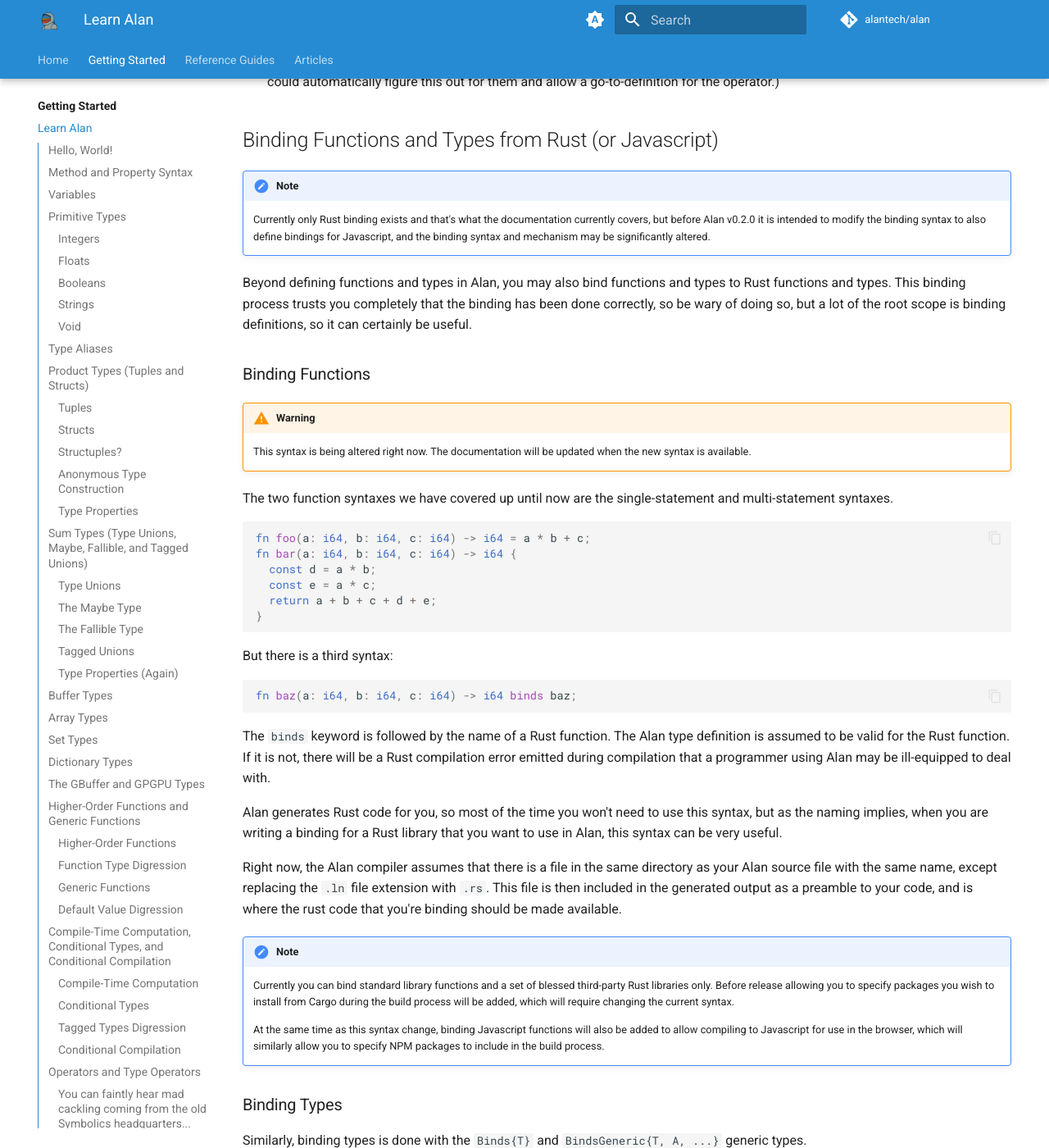
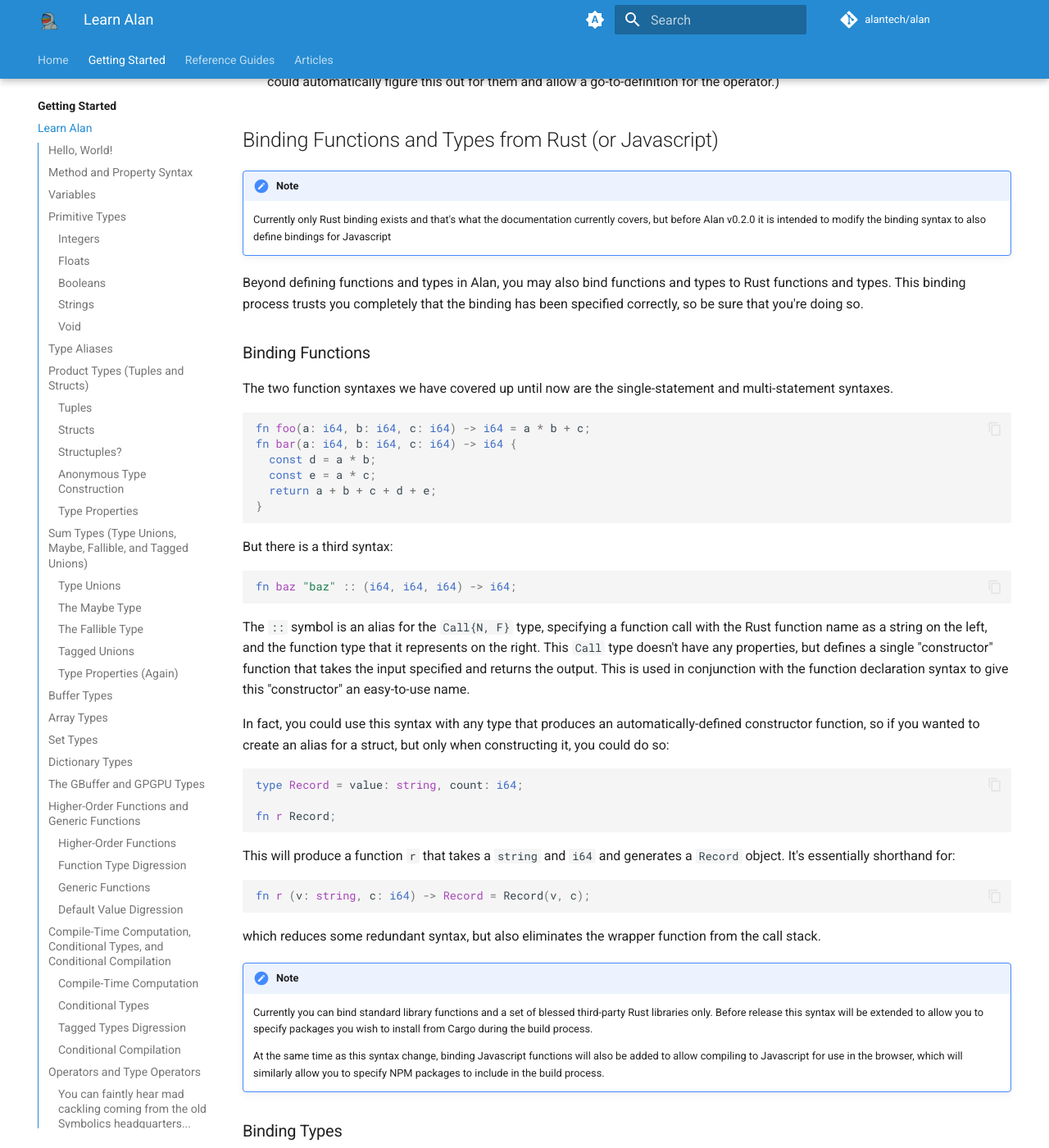
Before and after one commit to alantech/alanlang-docs, an MkDocs documentation site: the page built from docs/tutorial.md, in a window 1280 px wide and 1400 px high, scrolled down 24548 px. Shown: the whole window at 82% size. Built offline with MkDocs 1.6.1 and Material for MkDocs 9.7.7, drawn with Linux system fonts in a browser that asks for light colours; plug-ins that fetch from the network failed and are left out; comment, search, counter and statistics services are not loaded.

Commit message:
Update function binding documentation

````diff
--- a/docs/tutorial.md
+++ b/docs/tutorial.md
@@ -1049,15 +1049,11 @@
 
 !!! note
 
-    Currently only Rust binding exists and that's what the documentation currently covers, but before Alan v0.2.0 it is intended to modify the binding syntax to also define bindings for Javascript, and the binding syntax and mechanism may be significantly altered.
+    Currently only Rust binding exists and that's what the documentation currently covers, but before Alan v0.2.0 it is intended to modify the binding syntax to also define bindings for Javascript
 
-Beyond defining functions and types in Alan, you may also bind functions and types to Rust functions and types. This binding process trusts you completely that the binding has been done correctly, so be wary of doing so, but a lot of the root scope is binding definitions, so it can certainly be useful.
+Beyond defining functions and types in Alan, you may also bind functions and types to Rust functions and types. This binding process trusts you completely that the binding has been specified correctly, so be sure that you're doing so.
 
 ### Binding Functions
-
-!!! warning
-
-    This syntax is being altered right now. The documentation will be updated when the new syntax is available.
 
 The two function syntaxes we have covered up until now are the single-statement and multi-statement syntaxes.
 
@@ -1073,18 +1069,30 @@
 But there is a third syntax:
 
 ```rs
-fn baz(a: i64, b: i64, c: i64) -> i64 binds baz;
+fn baz "baz" :: (i64, i64, i64) -> i64;
 ```
 
-The `binds` keyword is followed by the name of a Rust function. The Alan type definition is assumed to be valid for the Rust function. If it is not, there will be a Rust compilation error emitted during compilation that a programmer using Alan may be ill-equipped to deal with.
+The `::` symbol is an alias for the `Call{N, F}` type, specifying a function call with the Rust function name as a string on the left, and the function type that it represents on the right. This `Call` type doesn't have any properties, but defines a single "constructor" function that takes the input specified and returns the output. This is used in conjunction with the function declaration syntax to give this "constructor" an easy-to-use name.
 
-Alan generates Rust code for you, so most of the time you won't need to use this syntax, but as the naming implies, when you are writing a binding for a Rust library that you want to use in Alan, this syntax can be very useful.
+In fact, you could use this syntax with any type that produces an automatically-defined constructor function, so if you wanted to create an alias for a struct, but only when constructing it, you could do so:
 
-Right now, the Alan compiler assumes that there is a file in the same directory as your Alan source file with the same name, except replacing the `.ln` file extension with `.rs`. This file is then included in the generated output as a preamble to your code, and is where the rust code that you're binding should be made available.
+```rs
+type Record = value: string, count: i64;
+
+fn r Record;
+```
+
+This will produce a function `r` that takes a `string` and `i64` and generates a `Record` object. It's essentially shorthand for:
+
+```rs
+fn r (v: string, c: i64) -> Record = Record(v, c);
+```
+
+which reduces some redundant syntax, but also eliminates the wrapper function from the call stack.
 
 !!! note
 
-    Currently you can bind standard library functions and a set of blessed third-party Rust libraries only. Before release allowing you to specify packages you wish to install from Cargo during the build process will be added, which will require changing the current syntax.
+    Currently you can bind standard library functions and a set of blessed third-party Rust libraries only. Before release this syntax will be extended to allow you to specify packages you wish to install from Cargo during the build process.
 
     At the same time as this syntax change, binding Javascript functions will also be added to allow compiling to Javascript for use in the browser, which will similarly allow you to specify NPM packages to include in the build process.
 
@@ -1097,7 +1105,7 @@
 type Bar{A, B} = BindsGeneric{"Bar", A, B}; // Becomes Bar<A, B> in Rust
 ```
 
-Bound types are different from normal Alan types in that *zero* constructor and accessor functions are automatically defined for them. It is up to you `bind` Rust functions that create and work with this type.
+Bound types are different from normal Alan types in that *zero* constructor and accessor functions are automatically defined for them. It is up to you `Call` Rust functions that create and work with this type.
 
 !!! warning
 
````
